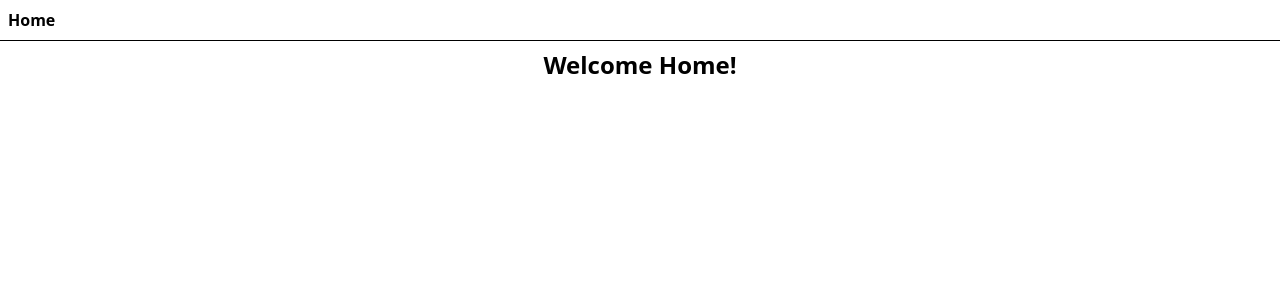
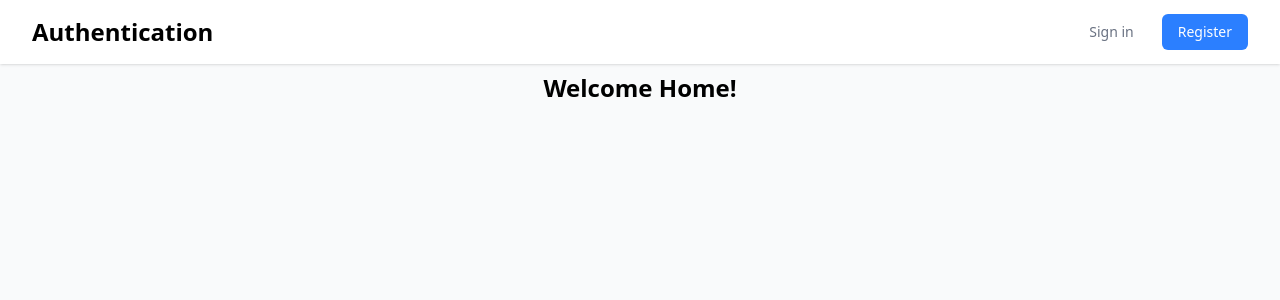
Before and after one commit to Tech-Arch1tect/cas, a React (Vite) app in the folder client/: page / in a window 1280 px wide. Shown: the top 300 px of the page. Built offline with nearby package versions, Linux system fonts and the light colour scheme; no server answers.

Commit message:
style(client): Style navigation and move to it's own component

```diff
--- a/client/package.json
+++ b/client/package.json
@@ -10,6 +10,7 @@
     "preview": "vite preview"
   },
   "dependencies": {
+    "@heroicons/react": "^2.2.0",
     "@tailwindcss/vite": "^4.0.17",
     "@tanstack/react-query": "^5.70.0",
     "@tanstack/react-router": "^1.114.29",
--- /dev/null
+++ b/client/src/components/Navigation.tsx
@@ -0,0 +1,149 @@
+import { useState } from "react";
+import { Link } from "@tanstack/react-router";
+import { useAuth } from "../context/AuthContext";
+import { Bars3Icon, XMarkIcon } from "@heroicons/react/24/outline";
+
+export default function Navigation() {
+  const { isAuthenticated, user } = useAuth();
+  const [mobileMenuOpen, setMobileMenuOpen] = useState(false);
+
+  return (
+    <nav className="bg-white shadow-sm">
+      <div className="max-w-7xl mx-auto px-4 sm:px-6 lg:px-8">
+        <div className="flex justify-between h-16">
+          <div className="flex">
+            <div className="flex-shrink-0 flex items-center">
+              <h1 className="text-2xl font-bold">Authentication</h1>
+            </div>
+            <div className="hidden sm:ml-6 sm:flex sm:space-x-8">
+              {isAuthenticated && (
+                <Link
+                  to="/dash"
+                  className="border-blue-500 text-gray-900 inline-flex items-center px-1 pt-1 border-b-2 text-sm font-medium"
+                  activeProps={{ className: "border-blue-500 text-gray-900" }}
+                  inactiveProps={{
+                    className:
+                      "border-transparent text-gray-500 hover:border-gray-300 hover:text-gray-700",
+                  }}
+                >
+                  Dashboard
+                </Link>
+              )}
+            </div>
+          </div>
+
+          <div className="hidden sm:ml-6 sm:flex sm:items-center space-x-4">
+            {isAuthenticated ? (
+              <>
+                <span className="text-gray-500 text-sm font-medium">
+                  Welcome, {user?.Username}
+                </span>
+                <Link
+                  to="/"
+                  className="text-gray-500 hover:text-gray-700 px-3 py-2 rounded-md text-sm font-medium"
+                  onClick={async (e) => {
+                    e.preventDefault();
+                    console.log("TODO: not implemented");
+                  }}
+                >
+                  Sign out
+                </Link>
+              </>
+            ) : (
+              <>
+                <Link
+                  to="/login"
+                  className="text-gray-500 hover:text-gray-700 px-3 py-2 rounded-md text-sm font-medium"
+                >
+                  Sign in
+                </Link>
+                <Link
+                  to="/register"
+                  className="bg-blue-500 hover:bg-blue-600 text-white px-4 py-2 rounded-md text-sm font-medium"
+                >
+                  Register
+                </Link>
+              </>
+            )}
+          </div>
+
+          <div className="-mr-2 flex items-center sm:hidden">
+            <button
+              onClick={() => setMobileMenuOpen(!mobileMenuOpen)}
+              className="inline-flex items-center justify-center p-2 rounded-md text-gray-400 hover:text-gray-500 hover:bg-gray-100 focus:outline-none focus:ring-2 focus:ring-inset focus:ring-blue-500"
+            >
+              <span className="sr-only">Open main menu</span>
+              {mobileMenuOpen ? (
+                <XMarkIcon className="block h-6 w-6" />
+              ) : (
+                <Bars3Icon className="block h-6 w-6" />
+              )}
+            </button>
+          </div>
+        </div>
+      </div>
+
+      {mobileMenuOpen && (
+        <div className="sm:hidden">
+          <div className="pt-2 pb-3 space-y-1">
+            {isAuthenticated && (
+              <Link
+                to="/dash"
+                className="border-blue-500 text-gray-900 block pl-3 pr-4 py-2 border-l-4 text-base font-medium"
+                activeProps={{ className: "border-blue-500 text-gray-900" }}
+                inactiveProps={{
+                  className:
+                    "border-transparent text-gray-500 hover:border-gray-300 hover:text-gray-700",
+                }}
+                onClick={() => setMobileMenuOpen(false)}
+              >
+                Dashboard
+              </Link>
+            )}
+          </div>
+          <div className="pt-4 pb-3 border-t border-gray-200">
+            {isAuthenticated ? (
+              <>
+                <div className="flex items-center px-4">
+                  <div className="text-sm font-medium text-gray-500">
+                    Welcome, {user?.Username}
+                  </div>
+                </div>
+                <div className="mt-3 space-y-1">
+                  <Link
+                    to="/"
+                    className="block px-4 py-2 text-base font-medium text-gray-500 hover:text-gray-800 hover:bg-gray-100"
+                    onClick={async (e) => {
+                      e.preventDefault();
+                      console.log("TODO: not implemented");
+                      setMobileMenuOpen(false);
+                    }}
+                  >
+                    Sign out
+                  </Link>
+                </div>
+              </>
+            ) : (
+              <div className="space-y-1">
+                <Link
+                  to="/login"
+                  className="block w-full px-4 py-2 text-base font-medium text-gray-500 hover:text-gray-800 hover:bg-gray-100"
+                  onClick={() => setMobileMenuOpen(false)}
+                >
+                  Sign in
+                </Link>
+                <Link
+                  to="/register"
+                  className="block w-full px-4 py-2 text-base font-medium text-gray-500 hover:text-gray-800 hover:bg-gray-100"
+                  onClick={() => setMobileMenuOpen(false)}
+                >
+                  Register
+                </Link>
+              </div>
+            )}
+          </div>
+        </div>
+      )}
+    </nav>
+  );
+}
--- a/client/src/routes/__root.tsx
+++ b/client/src/routes/__root.tsx
@@ -1,17 +1,15 @@
-import { createRootRoute, Link, Outlet } from "@tanstack/react-router";
+import { createRootRoute, Outlet } from "@tanstack/react-router";
 import { TanStackRouterDevtools } from "@tanstack/react-router-devtools";
+import Navigation from "../components/Navigation";
 
 export const Route = createRootRoute({
   component: () => (
-    <>
-      <div className="p-2 flex gap-2">
-        <Link to="/" className="[&.active]:font-bold">
-          Home
-        </Link>{" "}
-      </div>
-      <hr />
-      <Outlet />
+    <div className="min-h-screen bg-gray-50">
+      <Navigation />
+      <main>
+        <Outlet />
+      </main>
       <TanStackRouterDevtools />
-    </>
+    </div>
   ),
 });
```
Also changed, not shown: 1 other file (tests, documents, lock files or other folders).
